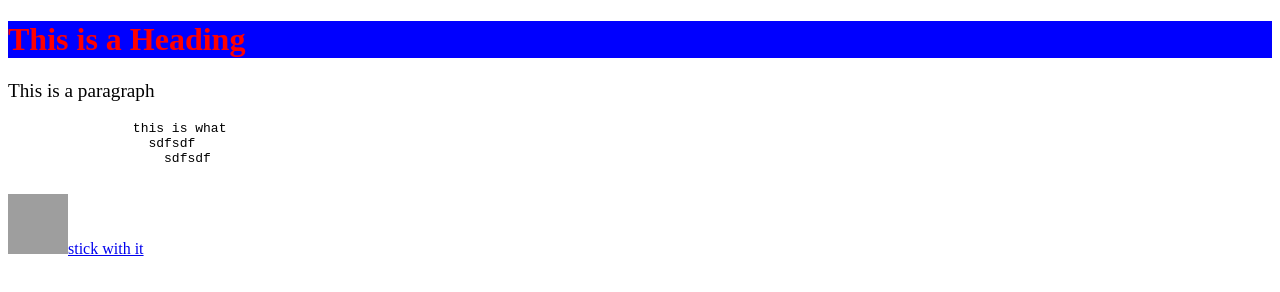
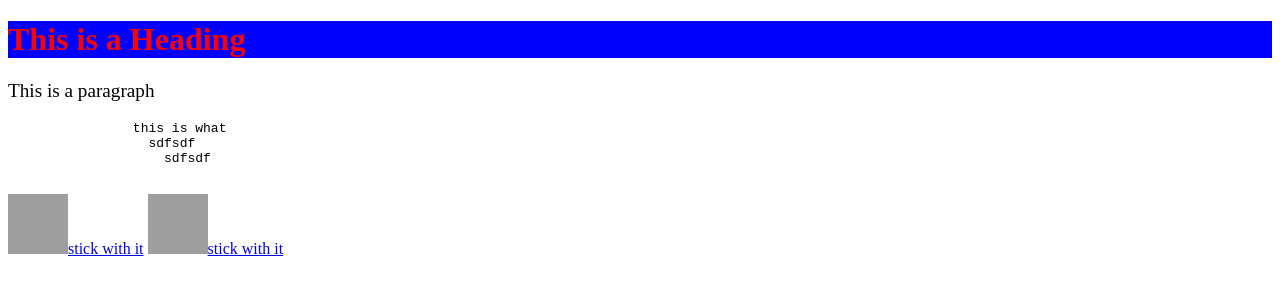
Before and after one commit to FlappySnake/learnwithvince, a plain HTML site: page index.html in a window 1280 px wide. Drawn offline with Linux system fonts and the light colour scheme; grey boxes are pictures that could not be loaded.

Commit message:
this is a test

```diff
--- a/index.html
+++ b/index.html
@@ -13,5 +13,7 @@
 		    sdfsdf
 	</pre>
 	<a href="http://www.dilidili.wang/"><img src="https://upload.wikimedia.org/wikipedia/commons/thumb/2/2e/Stj%C3%A4rna.svg/2000px-Stj%C3%A4rna.svg.png", alt="star", height="60px", width="60px">stick with it</a>
+	<a href="http://www.dilidili.wang/"><img src="https://upload.wikimedia.org/wikipedia/commons/thumb/2/2e/Stj%C3%A4rna.svg/2000px-Stj%C3%A4rna.svg.png", alt="star", height="60px", width="60px">stick with it</a>
+</body>
 </body>
 </html>
```
